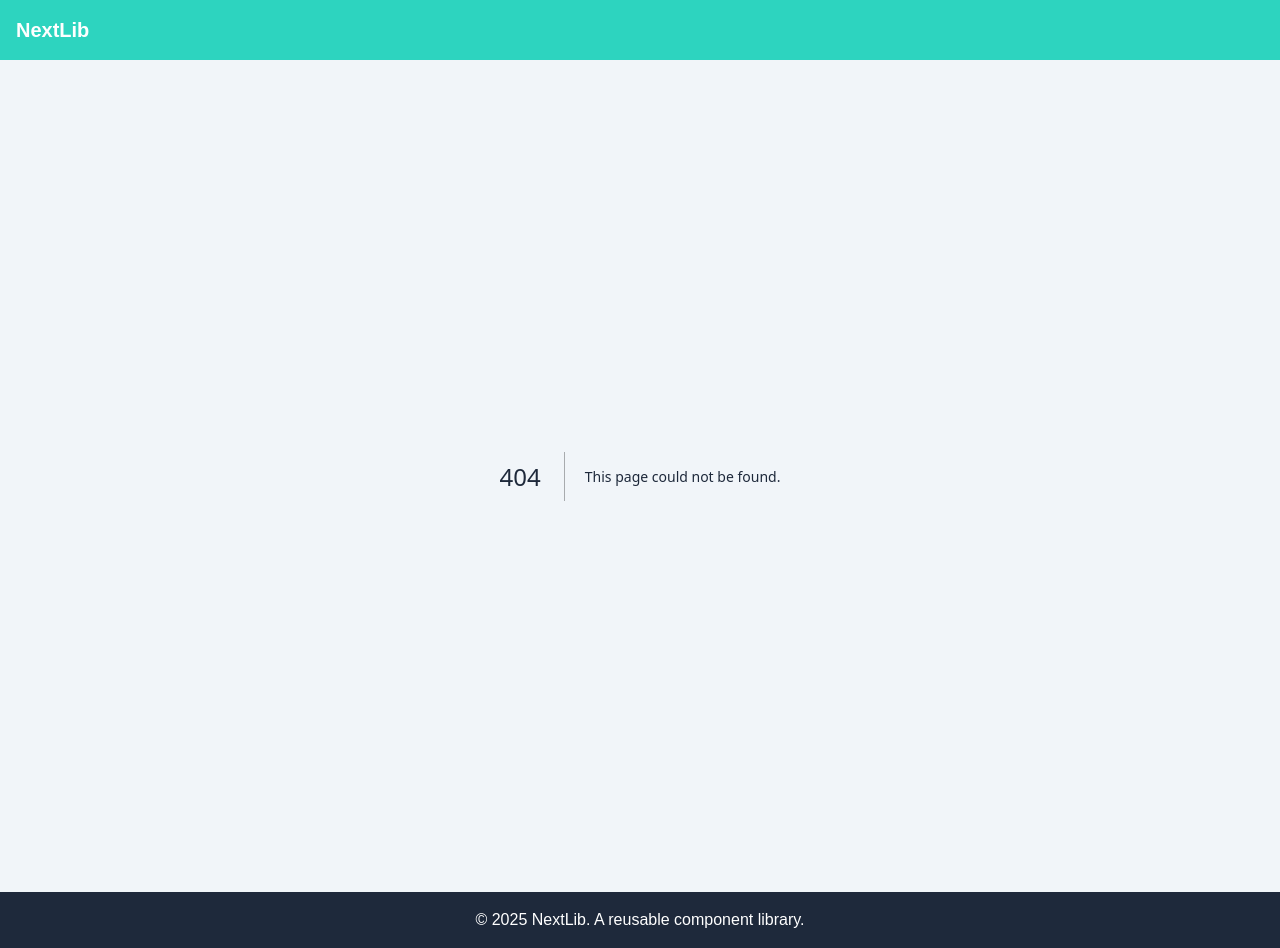
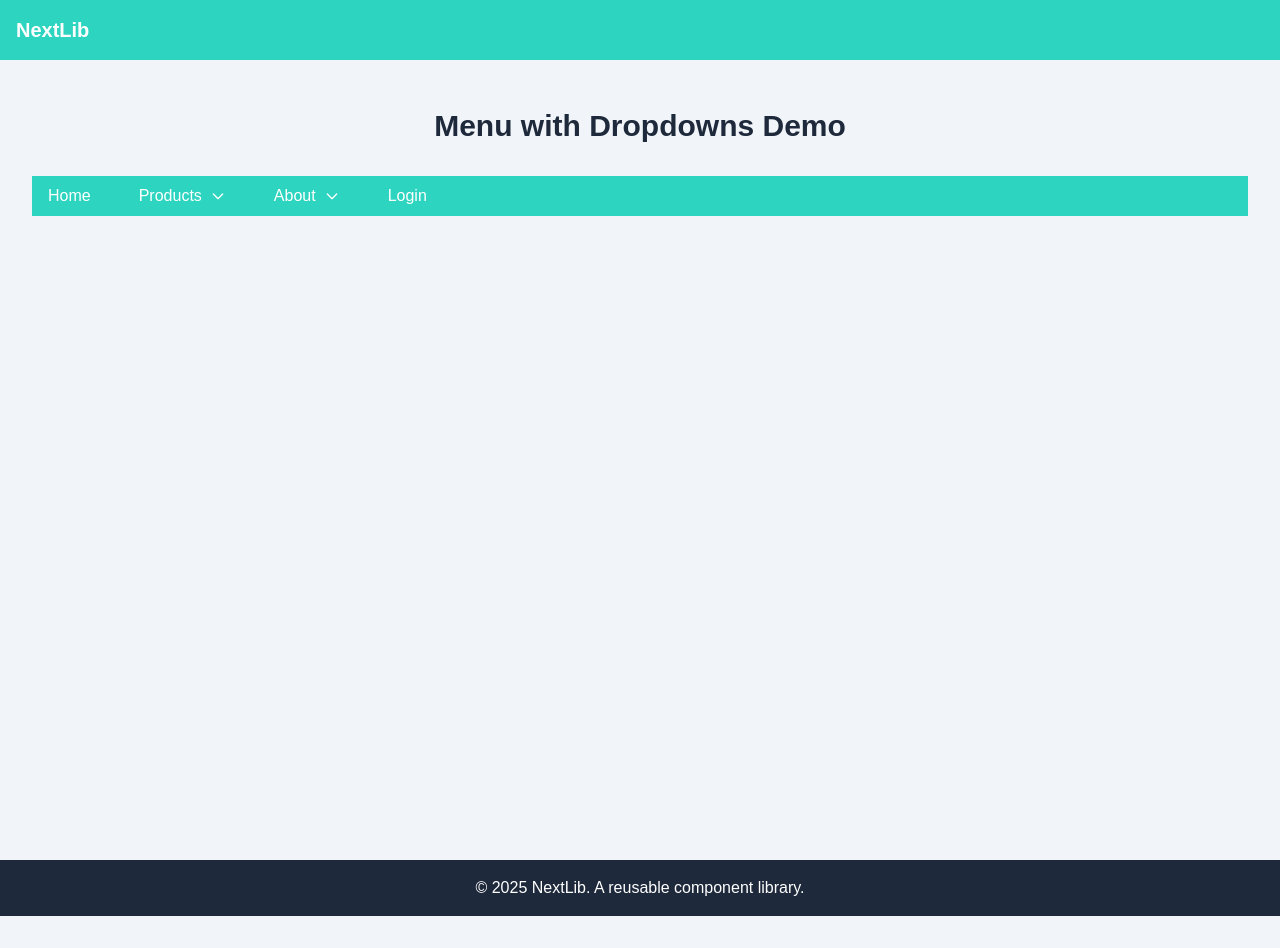
Before and after one commit to RajonDey/nextjs-component-library, a Next.js app: page /menu in a window 1280 px wide. Before the commit this address had no page. After the commit the page ends 916 px from the top, so only its background shows below. Built offline with nearby package versions, Linux system fonts and the light colour scheme.

Commit message:
added menu feature

```diff
--- /dev/null
+++ b/app/menu/page.tsx
@@ -0,0 +1,40 @@
+// app/dropdowns/page.tsx
+"use client";
+
+import { Menu } from "../../components";
+
+const menuItems = [
+  { label: "Home", href: "/" },
+  {
+    label: "Products",
+    subItems: [
+      {
+        label: "Electronics",
+        href: "/products/electronics",
+        onClick: () => alert("Electronics clicked"),
+      },
+      { label: "Clothing", href: "/products/clothing" },
+    ],
+  },
+  {
+    label: "About",
+    subItems: [
+      { label: "Team", href: "/about/team" },
+      { label: "Contact", href: "/about/contact" },
+    ],
+  },
+  { label: "Login", href: "/login" },
+];
+
+export default function DropdownsPage() {
+  return (
+    <div className="flex flex-col items-center space-y-8 py-8 px-4">
+      <h1 className="text-3xl font-bold text-brand-secondary">
+        Menu with Dropdowns Demo
+      </h1>
+      <div className="w-full">
+        <Menu items={menuItems} />
+      </div>
+    </div>
+  );
+}
--- /dev/null
+++ b/components/index.tsx
@@ -0,0 +1 @@
+export { default as Menu } from "./menu/Menu";
--- /dev/null
+++ b/components/menu/Menu.tsx
@@ -0,0 +1,128 @@
+// components/menu/Menu.tsx
+"use client";
+
+import React, { useState, useRef, useEffect } from "react";
+
+type MenuItem = {
+  label: string;
+  href?: string;
+  subItems?: { label: string; href: string; onClick?: () => void }[];
+  onClick?: () => void;
+};
+
+type MenuProps = {
+  items: MenuItem[];
+};
+
+const Menu: React.FC<MenuProps> = ({ items }) => {
+  const [isOpen, setIsOpen] = useState(false); // Mobile menu toggle
+  const [openDropdown, setOpenDropdown] = useState<string | null>(null); // Dropdown state
+  const menuRef = useRef<HTMLDivElement>(null);
+
+  // Close menu/dropdowns on outside click
+  useEffect(() => {
+    const handleClickOutside = (event: MouseEvent) => {
+      if (menuRef.current && !menuRef.current.contains(event.target as Node)) {
+        setIsOpen(false);
+        setOpenDropdown(null);
+      }
+    };
+    document.addEventListener("mousedown", handleClickOutside);
+    return () => document.removeEventListener("mousedown", handleClickOutside);
+  }, []);
+
+  const toggleDropdown = (label: string) => {
+    setOpenDropdown((prev) => (prev === label ? null : label));
+  };
+
+  return (
+    <nav ref={menuRef} className="bg-brand-primary text-white">
+      {/* Mobile Hamburger */}
+      <div className="md:hidden flex items-center justify-between p-4">
+        <span className="text-xl font-bold">NextLib</span>
+        <button
+          onClick={() => setIsOpen(!isOpen)}
+          className="focus:outline-none"
+        >
+          <svg
+            className="w-6 h-6"
+            fill="none"
+            stroke="currentColor"
+            viewBox="0 0 24 24"
+            xmlns="http://www.w3.org/2000/svg"
+          >
+            <path
+              strokeLinecap="round"
+              strokeLinejoin="round"
+              strokeWidth="2"
+              d={isOpen ? "M6 18L18 6M6 6l12 12" : "M4 6h16M4 12h16M4 18h16"}
+            />
+          </svg>
+        </button>
+      </div>
+
+      {/* Menu Items */}
+      <ul
+        className={`${
+          isOpen ? "block" : "hidden"
+        } md:flex md:items-center md:space-x-4 p-4 md:p-0`}
+      >
+        {items.map((item) => (
+          <li key={item.label} className="relative">
+            {item.subItems ? (
+              <>
+                <button
+                  onClick={() => toggleDropdown(item.label)}
+                  className="w-full md:w-auto px-4 py-2 text-left hover:bg-brand-primary/80 transition-colors flex justify-between items-center"
+                >
+                  {item.label}
+                  <svg
+                    className={`w-4 h-4 ml-2 transition-transform ${
+                      openDropdown === item.label ? "rotate-180" : ""
+                    }`}
+                    fill="none"
+                    stroke="currentColor"
+                    viewBox="0 0 24 24"
+                    xmlns="http://www.w3.org/2000/svg"
+                  >
+                    <path
+                      strokeLinecap="round"
+                      strokeLinejoin="round"
+                      strokeWidth="2"
+                      d="M19 9l-7 7-7-7"
+                    />
+                  </svg>
+                </button>
+                {openDropdown === item.label && (
+                  <ul className="md:absolute md:mt-0 md:bg-white md:border md:border-brand-primary/20 md:rounded-md md:shadow-md w-full md:w-48">
+                    {item.subItems.map((subItem) => (
+                      <li key={subItem.label}>
+                        <a
+                          href={subItem.href}
+                          onClick={subItem.onClick}
+                          className="block px-4 py-2 text-brand-secondary hover:bg-brand-bg transition-colors"
+                        >
+                          {subItem.label}
+                        </a>
+                      </li>
+                    ))}
+                  </ul>
+                )}
+              </>
+            ) : (
+              <a
+                href={item.href}
+                onClick={item.onClick}
+                className="block px-4 py-2 hover:bg-brand-primary/80 transition-colors"
+              >
+                {item.label}
+              </a>
+            )}
+          </li>
+        ))}
+      </ul>
+    </nav>
+  );
+};
+
+export default Menu;
```
Also changed, not shown: 1 other file (tests, documents, lock files or other folders).
